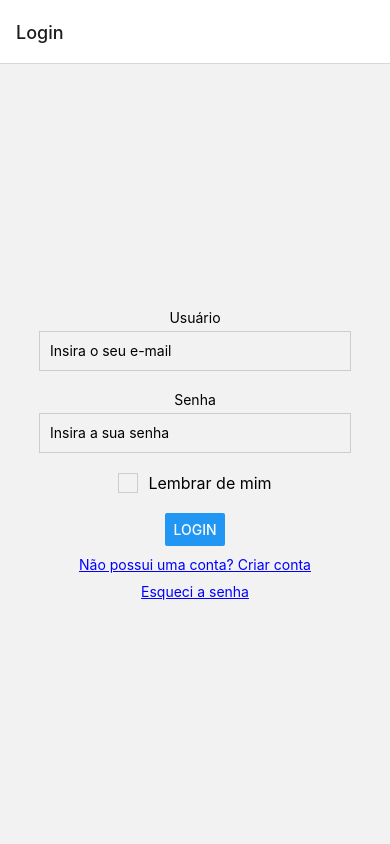
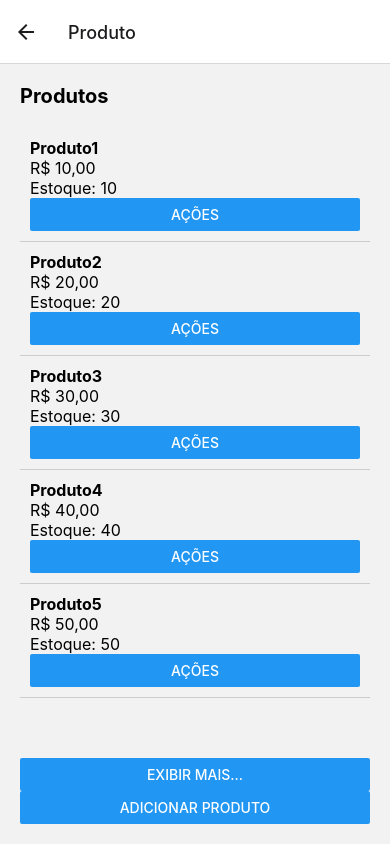
Before and after one commit to FBC-LTS/SISBDP, a React Native app: screen /Produto in a window 390 px wide. Built offline with nearby package versions, Linux system fonts and the light colour scheme.

Commit message:
View produto
feat: Adicionar tela de adicionar produto

Cria a tela de adicionar produto com campos para nome, preço e quantidade.

```diff
--- a/App.js
+++ b/App.js
@@ -5,6 +5,9 @@ import Login from './src/view/login';
 import Registro from './src/view/registro';
 import EsqueciSenha from './src/view/esquecisenha';
 import Home from './src/view/home';
+import Produto from './src/view/produto';
+
+
 
 const Stack = createStackNavigator();
 
@@ -16,8 +19,11 @@ const App = () => {
         <Stack.Screen name="Registro" component={Registro} />
         <Stack.Screen name="EsqueciSenha" component={EsqueciSenha} />
         <Stack.Screen name="Home" component={Home} />
+        <Stack.Screen name="Produto" component={Produto} />
       </Stack.Navigator>
     </NavigationContainer>
+
+
   );
 };
 
--- /dev/null
+++ b/src/view/produto.js
@@ -0,0 +1,67 @@
+import React from "react";
+import { View, Text, StyleSheet, FlatList, Button } from "react-native";
+
+const Produto = ({ navigation }) => {
+  const produto = [
+    { id: "1", nome: "Produto1", preço: 'R$ 10,00', estoque: '10'},
+    { id: "2", nome: "Produto2", preço: 'R$ 20,00', estoque: '20'},
+    { id: "3", nome: "Produto3", preço: 'R$ 30,00', estoque: '30'},
+    { id: "4", nome: "Produto4", preço: 'R$ 40,00', estoque: '40'},
+    { id: "5", nome: "Produto5", preço: 'R$ 50,00', estoque: '50'},
+  ];
+
+    const renderProduto = ({ item }) => (
+        <View style={styles.produtoItem}>
+        <Text style={styles.produtoNome}>{item.nome}</Text>
+        <Text style={styles.produtoPreço}>{item.preço}</Text>
+        <Text style={styles.produtoEstoque}>Estoque: {item.estoque}</Text>
+        <Button title="Ações" onPress={() => navigation.navigate("Ações")} />
+        </View>
+    );
+
+    return (
+        <View style={styles.container}>
+            <View style={styles.header}>
+                <Text style={styles.title}>Produtos</Text>
+        </View>
+        <FlatList
+            data={produto}
+            renderItem={renderProduto}
+            keyExtractor={(item) => item.id}
+        />
+        <Button title= "Exibir Mais..." onPress={() => navigation.navigate("Exibir Mais")} />
+        <Button title="Adicionar Produto" onPress={() => navigation.navigate("Adicionar Produto")} />
+        </View>
+    );
+};
+
+const styles = StyleSheet.create({
+    container: {
+        flex: 1,
+        padding: 20,
+    },
+    header: {
+        marginBottom: 20,
+    },
+    title: {
+        fontSize: 20,
+        fontWeight: 'bold',
+    },
+    produtoItem: {
+        padding: 10,
+        borderBottomWidth: 1,
+        borderBottomColor: '#ccc',
+    },
+    produtoNome: {
+        fontSize: 16,
+        fontWeight: 'bold',
+    },
+    produtoPreço: {
+        fontSize: 16,
+    },
+    produtoEstoque: {
+        fontSize: 16,
+    },
+});
+
+export default Produto;
```
